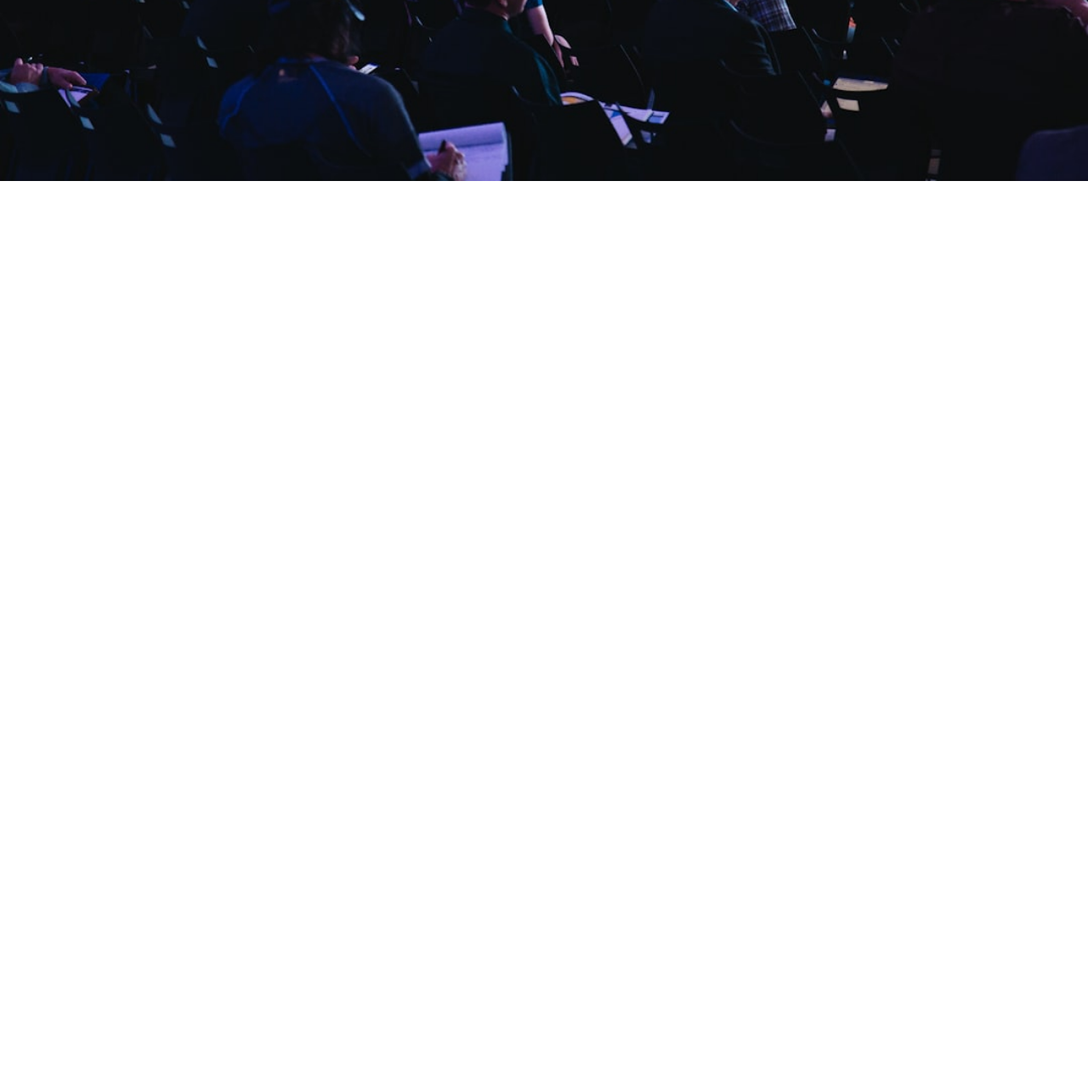
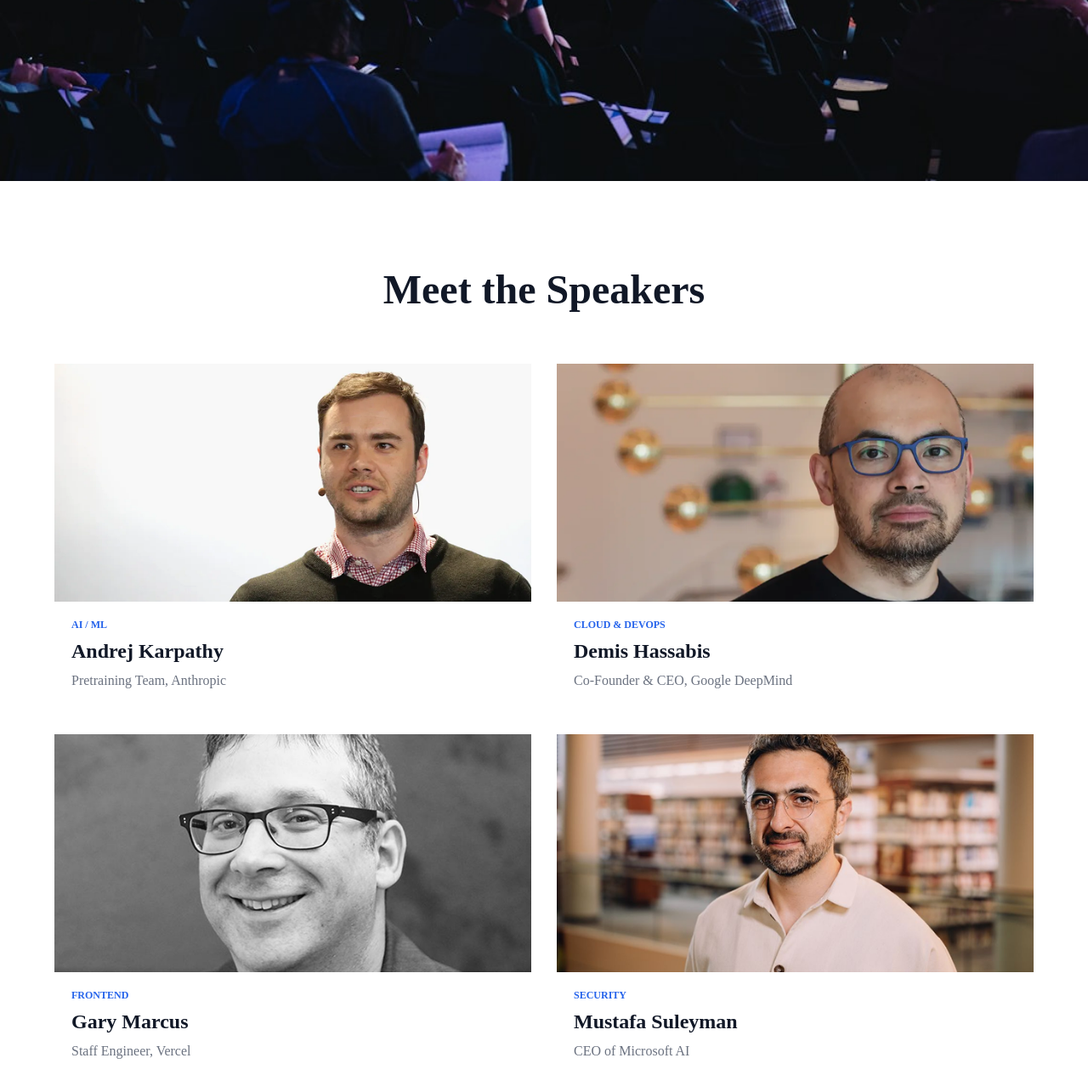
Before and after one commit to sharifulshaikat/html-css-assignment, a plain HTML site: page index.html in a window 1280 px wide. Shown: the part 605-1890 px from the top of the page at 85% size. Before the commit the page ends 818 px from the top, so only its background shows below. Drawn offline with Linux system fonts and the light colour scheme.

Commit message:
speaker section

```diff
--- a/index.html
+++ b/index.html
@@ -42,7 +42,7 @@
     <!-- header section start -->
 
 
-    <header class="hero-section">
+<header class="hero-section">
 
     <div class="hero-content">
 
@@ -61,6 +61,76 @@
 
     <!-- header section end -->
 
+    <!-- speker section start -->
+
+     <section class="speakers-section">
+
+     <div class="speaker-container">
+
+     <h2 class="section-title">Meet the Speakers</h2>
+
+        <div class="speaker-grid">
+
+        <div class="speaker-card">
+
+                <img src="./assets/andrej.png" alt="Andrej Karpathy">
+
+                <div class="speaker-content">
+                    <span class="speaker-category">AI / ML</span>
+
+                    <h3>Andrej Karpathy</h3>
+                    <p>Pretraining Team, Anthropic</p>
+                </div>
+
+            </div>
+
+            <div class="speaker-card">
+
+                <img src="./assets/demis.png" alt="Demis Hassabis">
+
+                <div class="speaker-content">
+                    <span class="speaker-category">Cloud & DevOps</span>
+
+                    <h3>Demis Hassabis</h3>
+                    <p>Co-Founder & CEO, Google DeepMind</p>
+
+                </div>
+
+            </div>
+
+            <div class="speaker-card">
+                <img src="./assets/gary.png" alt="Gary Marcus">
+
+                <div class="speaker-content">
+                    <span class="speaker-category">Frontend</span>
+
+                    <h3>Gary Marcus</h3>
+                    <p>Staff Engineer, Vercel</p>
+
+                </div>
+
+            </div>
+
+            <div class="speaker-card">
+                <img src="./assets/mustafa.png" alt="Mustafa Suleyman">
+
+                <div class="speaker-content">
+                    <span class="speaker-category">Security</span>
+
+                    <h3>Mustafa Suleyman</h3>
+                    <p>CEO of Microsoft AI</p>
+
+                </div>
+
+           </div>
+
+           </div>
+
+           </div>
+
+           </section>
+    <!-- speker section end -->
+
 
 </main>
 
--- a/style.css
+++ b/style.css
@@ -93,3 +93,69 @@
 
 
 /*hero section end */
+
+/* speaker section css start*/
+
+.speakers-section{
+    padding:100px 0;
+    background:#ffffff;
+}
+
+.speaker-container{
+    width:90%;
+    max-width:1200px;
+    margin:auto;
+}
+
+.section-title{
+    text-align:center;
+    font-size:48px;
+    font-weight:700;
+    color:#111827;
+    margin-bottom:60px;
+}
+
+.speaker-grid{
+    display:grid;
+    grid-template-columns:repeat(2,1fr);
+    gap:30px;
+}
+
+.speaker-card{
+    border-radius:12px;
+
+}
+
+.speaker-card img{
+    width:100%;
+    height:280px;
+    object-fit:cover;
+    display:block;
+}
+
+.speaker-content{
+    padding:20px;
+}
+
+.speaker-category{
+    display:block;
+    font-size:12px;
+    font-weight:700;
+    color:#2563eb;
+    text-transform:uppercase;
+    margin-bottom:10px;
+}
+
+.speaker-content h3{
+    font-size:24px;
+    color:#111827;
+    margin-bottom:8px;
+}
+
+.speaker-content p{
+    color:#6b7280;
+    font-size:16px;
+    line-height:1.6;
+}
+
+/* speaker section css start*/
```
